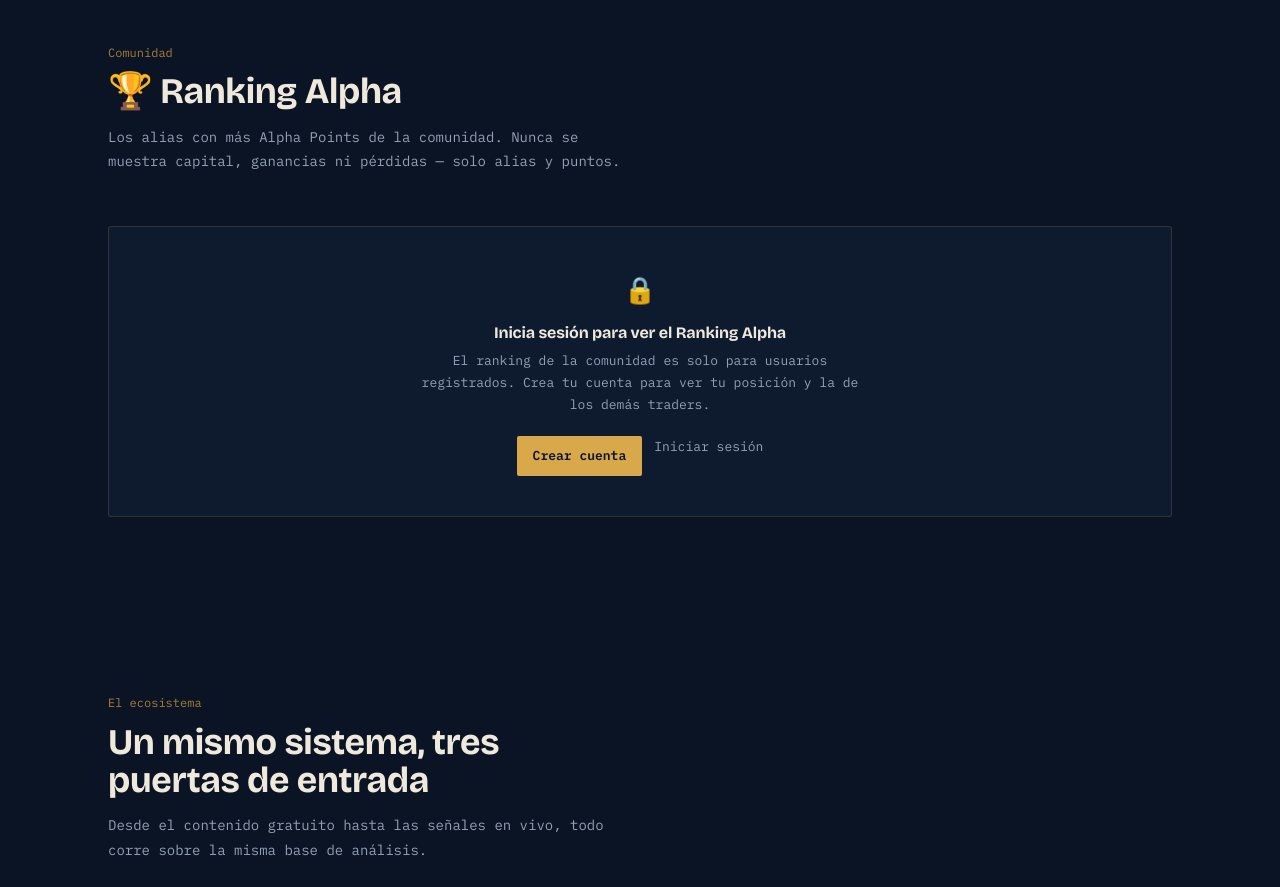
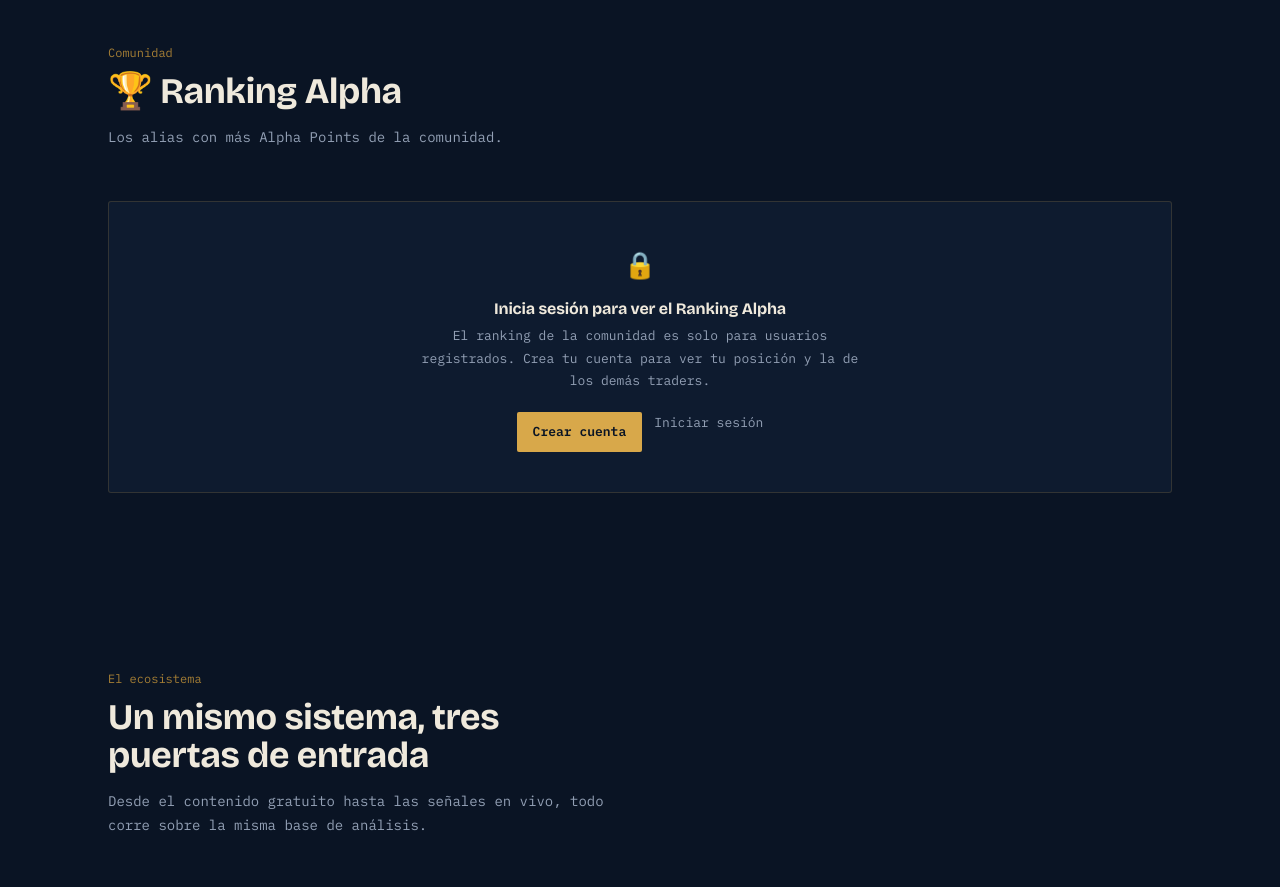
Before and after one commit to alphatradersmx/ALPHATRADERSMX, a plain HTML site: page index.html in a window 1280 px wide. Shown: the part 1400-2287 px from the top of the page. Drawn offline with nearby package versions, Linux system fonts and the light colour scheme; no server answers.

Commit message:
Update index.html

```diff
--- a/index.html
+++ b/index.html
@@ -710,7 +710,7 @@
     <div class="section-head">
       <div class="eyebrow">Comunidad</div>
       <h2>🏆 Ranking Alpha</h2>
-      <p>Los alias con más Alpha Points de la comunidad. Nunca se muestra capital, ganancias ni pérdidas — solo alias y puntos.</p>
+      <p>Los alias con más Alpha Points de la comunidad.</p>
     </div>
 
     <div class="auth-gate" id="ranking-alpha-gate">
```
